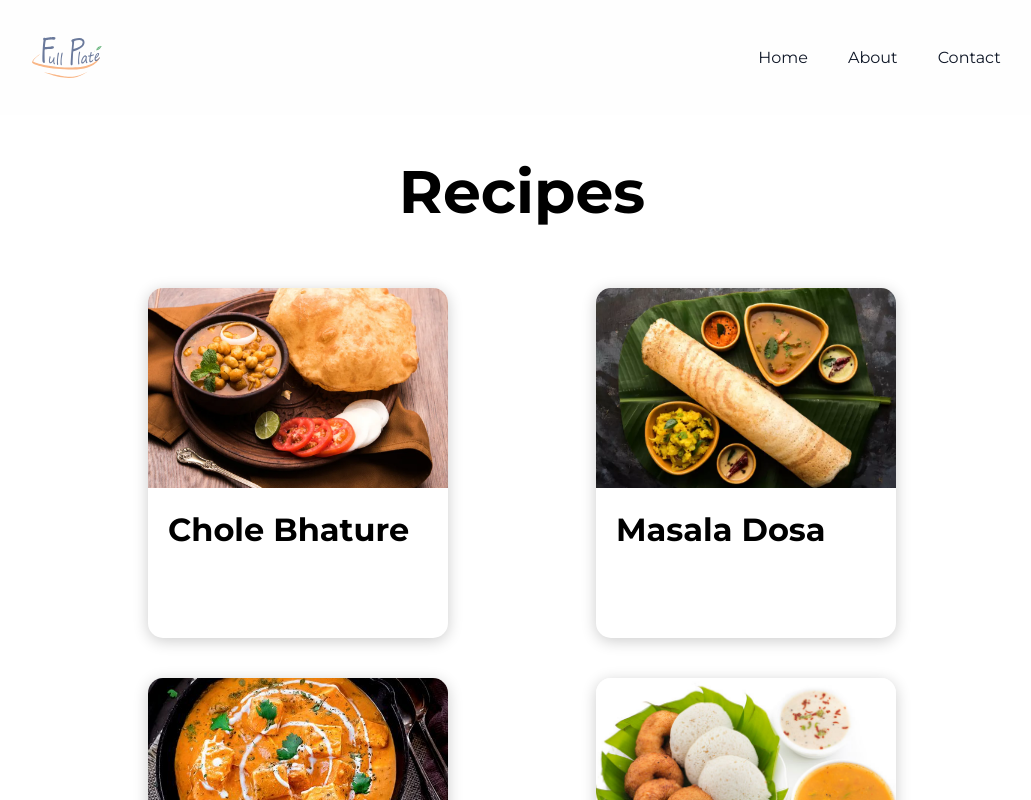
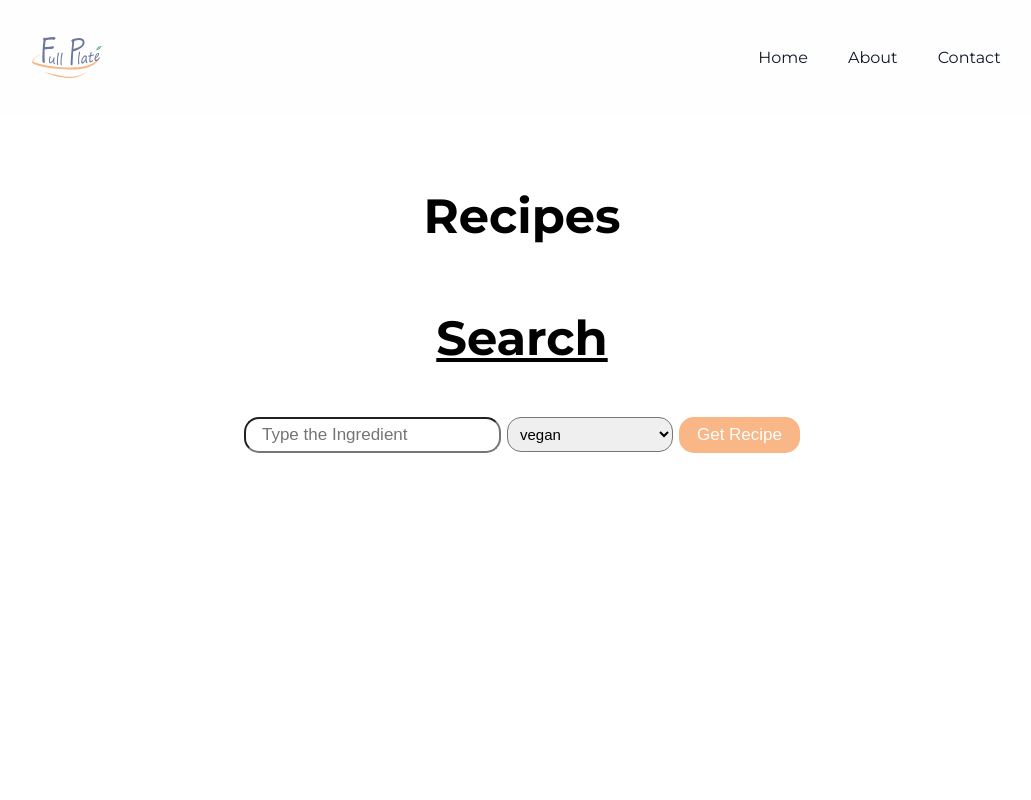
Before and after one commit to Full-Plate/full-plate, a React (Create React App) app: page /recipes in a window 1280 px wide. Shown: the top 800 px of the page, without its empty margins (118-1149 px from the left). Built offline with nearby package versions, Linux system fonts and the light colour scheme.

Commit message:
Recipe pageSearch and Api

```diff
--- a/src/hooks/RecipeSearch.js
+++ b/src/api/RecipeApi.js
@@ -1,8 +1,8 @@
-/*import { useState } from "react";
+import { useState } from "react";
 import Axios from "axios";
-import RecipeTitle from "../hooks/recipeTitle";
+import RecipeTile from "../components/RecipeTile";
 
-function App() {
+function RecipeApi() {
   const YOUR_APP_ID = "7184cf21";
   const YOUR_APP_KEY = "a9337d6a73353c7c9921eb69850b411c";
   const [query, setQuery] = useState("");
@@ -23,7 +23,7 @@ function App() {
   };
 
   return (
-    <div className="app">
+    <div className="Recipes">
       <h1 onClick={getRecipeInfo}>
         <u>Food Recipe Hub</u>🥗
       </h1>
@@ -99,5 +99,4 @@ function App() {
   );
 }
 
-export default App;
-*/
+export default RecipeApi;
--- a/src/components/RecipeItem.js
+++ b/src/components/RecipeTile.js
@@ -1,8 +1,8 @@
 import React from "react";
 
-function RecipeItem({ image, name, info }) {
+function RecipeTile({ image, name, info }) {
   return (
-    <div className="recipeItem">
+    <div className="RecipeTile">
       <div style={{ backgroundImage: `url(${image})` }}> </div>
       <h1> {name} </h1>
       <p> {info} </p>
@@ -10,4 +10,4 @@ function RecipeItem({ image, name, info }) {
   );
 }
 
-export default RecipeItem;
+export default RecipeTile;
--- a/src/data/Data.js
+++ b/src/data/Data.js
@@ -1,4 +1,4 @@
-import Chole from "../assets/chhola.jpg";
+/*import Chole from "../assets/chhola.jpg";
 import Dosa from "../assets/dosa.jpg";
 import Paneer from "../assets/paneer.jpg";
 import Idli from "../assets/idli.jpg";
@@ -43,3 +43,4 @@ export const Data = [{
 
     },
 ];
+*/
--- a/src/pages/Recipes.js
+++ b/src/pages/Recipes.js
@@ -1,26 +1,105 @@
-import React from 'react'
-import { Data } from "../data/Data";
-import RecipeItem from "../components/RecipeItem";
-import RecipeSearch from "../hooks/RecipeSearch";
+import { useState } from "react";
+import Axios from "axios";
+import RecipeTile from "../components/RecipeTile";
+import "../styles/RecipeTile.css";
 import "../styles/Recipes.css";
 
 function Recipes() {
+  const YOUR_APP_ID = "17d531d8";
+  const YOUR_APP_KEY = "66d53a0b7442d039bcecb26ca57dae58";
+  const [query, setQuery] = useState("");
+  const [healthLabel, setHealthLabel] = useState("vegetarian");
+  const [recipes, setRecipes] = useState([]);
+
+  const url = `https://api.edamam.com/search?q=${query}&app_id=${YOUR_APP_ID}&app_key=${YOUR_APP_KEY}&health=${healthLabel}`;
+
+  const getRecipeInfo = async () => {
+    var result = await Axios.get(url);
+    setRecipes(result.data.hits);
+    console.log(result.data.hits);
+  };
+
+  const onSubmit = (e) => {
+    e.preventDefault(); //this will prevent page from reloading.
+    getRecipeInfo();
+  };
+
   return (
-    <div className="recipe">
-      <h1 className="recipeTitle">Recipes</h1>
-      <div className="recipeList">
-        {Data.map((recipeItem, key) => {
-          return (
-            <RecipeItem
-              key={key}
-              image={recipeItem.image}
-              name={recipeItem.name}
-              info={recipeItem.info}
-            />
-          );
+    <div className="app">
+     <h1 className="pageTitle">Recipes</h1>
+      <h1 onClick={getRecipeInfo}>
+        <u>Search</u>
+      </h1>
+      <form className="app__searchForm" onSubmit={onSubmit}>
+        <input
+          type="text"
+          placeholder="Type the Ingredient"
+          autoComplete="Off"
+          className="app__input"
+          value={query}
+          onChange={(e) => {
+            setQuery(e.target.value);
+          }}
+        />
+        <select className="app__healthLabels">
+          <option
+            value="vegan"
+            onClick={() => {
+              setHealthLabel("vegan");
+            }}
+          >
+            vegan
+          </option>
+          <option
+            value="vegetarian"
+            onClick={() => {
+              setHealthLabel("vegetarian");
+            }}
+          >
+            vegetarian
+          </option>
+          <option
+            value="low-sugar"
+            onClick={() => {
+              setHealthLabel("low-sugar");
+            }}
+          >
+            low-sugar
+          </option>
+          <option
+            value="dairy-free"
+            onClick={() => {
+              setHealthLabel("dairy-free");
+            }}
+          >
+            dairy-free
+          </option>
+          <option
+            value=" immuno-supportive "
+            onClick={() => {
+              setHealthLabel(" immuno-supportive ");
+            }}
+          >
+            immuno-supportive
+          </option>
+          <option
+            value="wheat-free"
+            onClick={() => {
+              setHealthLabel("wheat-free");
+            }}
+          >
+            wheat-free
+          </option>
+        </select>
+        <input type="submit" value="Get Recipe" className="app__submit" />
+      </form>
+      <div className="app__recipes">
+        {recipes.map((recipe) => {
+          return <RecipeTile recipe={recipe} />;
         })}
       </div>
     </div>
+
   );
 }
 
--- /dev/null
+++ b/src/styles/RecipeTile.css
@@ -0,0 +1,59 @@
+.app {
+  font-family: 'Montserrat', sans-serif;
+  font-weight: 500;
+  font-size: 24px;
+  display: flex;
+  justify-content: center;
+  flex-direction: column;
+  align-items: center;
+  padding: 40px 24px;
+
+}
+
+.app__searchForm {
+  margin-top: 17px;
+}
+
+.app__input {
+  padding: 6px 16px;
+  min-width: 200px;
+  max-width: 100vw;
+  font-size: 17px;
+  border-radius: 15px;
+}
+
+.app__submit {
+  padding: 6px 16px;
+  font-size: 17px;
+  margin-left: 6px;
+  background-color: #F9B686;;
+  border: 2px solid #F9B686;;
+  border-radius: 15px;
+  color: white;
+  cursor: pointer;
+}
+
+.app__submit:hover {
+  padding: 6px 16px;
+  font-size: 17px;
+  margin-left: 6px;
+  background-color: white;
+  border: 2px solid green;
+  border-radius: 15px;
+  color: green;
+  cursor: pointer;
+}
+
+.app__healthLabels {
+  padding: 7px 8px;
+  margin-left: 6px;
+  border-radius: 14px;
+  font-size: 15px;
+}
+
+.app__recipes {
+  margin-top: 24px;
+  display: grid;
+  grid-template-columns: 220px 220px;
+  align-items: baseline;
+}
--- a/src/styles/Recipes.css
+++ b/src/styles/Recipes.css
@@ -1,3 +1,4 @@
+
 .recipe {
   width: 100%;
   height: auto;
@@ -5,6 +6,7 @@
   justify-content: center;
   align-items: center;
   flex-direction: column;
+  font-family: 'Montserrat', sans-serif;
 }
 .recipe .recipeTitle {
   /* font-family: cursive; */
```
Also changed, not shown: src/components/RecipeTitle.js (deleted, +0 -20 lines), src/styles/RecipeTitle.css (deleted, +0 -20 lines).
